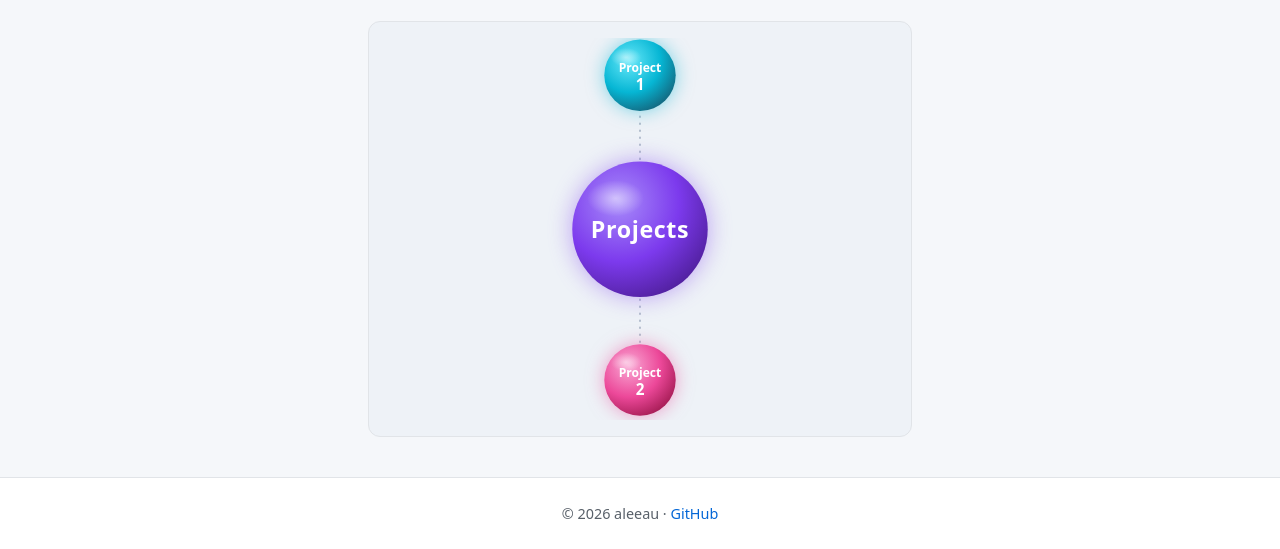
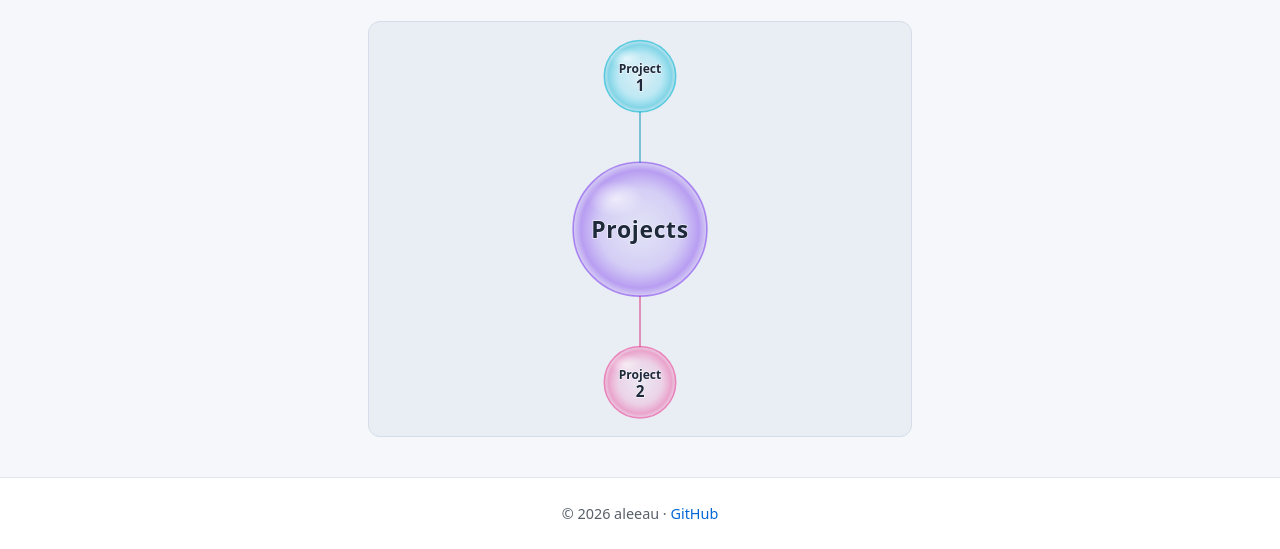
Before and after one commit to aleeau/aleeau.github.io, a plain HTML site: page index.html in a window 1280 px wide. Shown: the part 251-800 px from the top of the page. Drawn offline with Linux system fonts and the light colour scheme.

Commit message:
Make bubbles transparent, animate with SMIL, and make linking lines visible

```diff
--- a/index.html
+++ b/index.html
@@ -18,58 +18,67 @@
       <svg class="bubble-svg" viewBox="0 0 800 600" role="group"
            aria-label="Projects constellation: Project 1 and Project 2 float around a central Projects bubble">
         <defs>
-          <radialGradient id="centerGrad" cx="35%" cy="30%" r="80%">
-            <stop offset="0%" stop-color="#a78bfa" />
-            <stop offset="55%" stop-color="#7c3aed" />
-            <stop offset="100%" stop-color="#4c1d95" />
+          <!-- translucent tinted fills: transparent center, colored hue toward the rim -->
+          <radialGradient id="centerGrad" cx="50%" cy="50%" r="50%">
+            <stop offset="0%" stop-color="#a78bfa" stop-opacity="0.12" />
+            <stop offset="60%" stop-color="#8b5cf6" stop-opacity="0.22" />
+            <stop offset="88%" stop-color="#7c3aed" stop-opacity="0.45" />
+            <stop offset="100%" stop-color="#7c3aed" stop-opacity="0.18" />
           </radialGradient>
-          <radialGradient id="projGrad1" cx="35%" cy="30%" r="80%">
-            <stop offset="0%" stop-color="#67e8f9" />
-            <stop offset="55%" stop-color="#06b6d4" />
-            <stop offset="100%" stop-color="#155e75" />
+          <radialGradient id="projGrad1" cx="50%" cy="50%" r="50%">
+            <stop offset="0%" stop-color="#67e8f9" stop-opacity="0.12" />
+            <stop offset="60%" stop-color="#22d3ee" stop-opacity="0.22" />
+            <stop offset="88%" stop-color="#06b6d4" stop-opacity="0.45" />
+            <stop offset="100%" stop-color="#06b6d4" stop-opacity="0.18" />
           </radialGradient>
-          <radialGradient id="projGrad2" cx="35%" cy="30%" r="80%">
-            <stop offset="0%" stop-color="#f9a8d4" />
-            <stop offset="55%" stop-color="#ec4899" />
-            <stop offset="100%" stop-color="#9d174d" />
+          <radialGradient id="projGrad2" cx="50%" cy="50%" r="50%">
+            <stop offset="0%" stop-color="#f9a8d4" stop-opacity="0.12" />
+            <stop offset="60%" stop-color="#f472b6" stop-opacity="0.22" />
+            <stop offset="88%" stop-color="#ec4899" stop-opacity="0.45" />
+            <stop offset="100%" stop-color="#ec4899" stop-opacity="0.18" />
           </radialGradient>
           <radialGradient id="glossGrad" cx="50%" cy="50%" r="50%">
-            <stop offset="0%" stop-color="#ffffff" stop-opacity="0.5" />
+            <stop offset="0%" stop-color="#ffffff" stop-opacity="0.6" />
             <stop offset="100%" stop-color="#ffffff" stop-opacity="0" />
           </radialGradient>
         </defs>
 
-        <!-- connecting lines (drawn behind the bubbles) -->
-        <line class="link-line" x1="400" y1="300" x2="400" y2="60" />
-        <line class="link-line" x1="400" y1="300" x2="400" y2="540" />
+        <!-- connecting lines (drawn behind the bubbles, rim to rim) -->
+        <line class="link-line link-1" x1="400" y1="195" x2="400" y2="116" />
+        <line class="link-line link-2" x1="400" y1="405" x2="400" y2="484" />
 
-        <!-- central "Projects" bubble -->
-        <g class="center-bubble">
-          <circle cx="400" cy="300" r="105" fill="url(#centerGrad)" />
-          <ellipse cx="362" cy="252" rx="44" ry="28" fill="url(#glossGrad)" />
-          <text class="center-label" x="400" y="300" text-anchor="middle" dominant-baseline="central">Projects</text>
+        <!-- central "Projects" bubble (breathes via SMIL animation) -->
+        <g transform="translate(400, 300)">
+          <g class="center-bubble">
+            <animateTransform attributeName="transform" type="scale" values="1; 1.05; 1" dur="6s" repeatCount="indefinite" />
+            <circle cx="0" cy="0" r="105" fill="url(#centerGrad)" stroke="rgba(124,58,237,0.55)" stroke-width="2.5" />
+            <ellipse cx="-38" cy="-48" rx="44" ry="28" fill="url(#glossGrad)" />
+            <text class="center-label" x="0" y="0" text-anchor="middle" dominant-baseline="central">Projects</text>
+          </g>
         </g>
 
-        <!-- Project 1 -->
+        <!-- Project 1 (floats via SMIL animation) -->
         <a class="bubble-link" href="/project-1/" aria-label="Visit Project 1 site">
           <g class="bubble bubble-1">
-            <circle class="focus-ring" cx="400" cy="60" r="61" fill="none" stroke="#ffffff" stroke-width="3" opacity="0" />
+            <animateTransform attributeName="transform" type="translate" values="0 0; 0 -12; 0 0" dur="5.5s" begin="0.2s" repeatCount="indefinite" />
+            <circle class="focus-ring" cx="400" cy="60" r="62" fill="none" stroke="#1d4ed8" stroke-width="3" opacity="0" />
             <g class="bubble-visual">
-              <circle class="bubble-circle" cx="400" cy="60" r="56" fill="url(#projGrad1)" />
-              <ellipse cx="378" cy="32" rx="24" ry="15" fill="url(#glossGrad)" />
+              <circle class="bubble-circle" cx="400" cy="60" r="56" fill="url(#projGrad1)" stroke="rgba(6,182,212,0.6)" stroke-width="2.5" />
+              <ellipse cx="378" cy="32" rx="26" ry="16" fill="url(#glossGrad)" />
               <text class="bubble-label" x="400" y="48" text-anchor="middle" dominant-baseline="central">Project</text>
               <text class="bubble-label bubble-num" x="400" y="74" text-anchor="middle" dominant-baseline="central">1</text>
             </g>
           </g>
         </a>
 
-        <!-- Project 2 -->
+        <!-- Project 2 (floats via SMIL animation) -->
         <a class="bubble-link" href="/project-2/" aria-label="Visit Project 2 site">
           <g class="bubble bubble-2">
-            <circle class="focus-ring" cx="400" cy="540" r="61" fill="none" stroke="#ffffff" stroke-width="3" opacity="0" />
+            <animateTransform attributeName="transform" type="translate" values="0 0; 0 -12; 0 0" dur="4.8s" begin="1.1s" repeatCount="indefinite" />
+            <circle class="focus-ring" cx="400" cy="540" r="62" fill="none" stroke="#1d4ed8" stroke-width="3" opacity="0" />
             <g class="bubble-visual">
-              <circle class="bubble-circle" cx="400" cy="540" r="56" fill="url(#projGrad2)" />
-              <ellipse cx="378" cy="512" rx="24" ry="15" fill="url(#glossGrad)" />
+              <circle class="bubble-circle" cx="400" cy="540" r="56" fill="url(#projGrad2)" stroke="rgba(236,72,153,0.6)" stroke-width="2.5" />
+              <ellipse cx="378" cy="512" rx="26" ry="16" fill="url(#glossGrad)" />
               <text class="bubble-label" x="400" y="528" text-anchor="middle" dominant-baseline="central">Project</text>
               <text class="bubble-label bubble-num" x="400" y="554" text-anchor="middle" dominant-baseline="central">2</text>
             </g>
--- a/style.css
+++ b/style.css
@@ -48,8 +48,8 @@ body {
 
 /* Bubble constellation scene */
 .bubble-scene {
-  background: #eef2f7;
-  border: 1px solid #e1e4e8;
+  background: #e9eef5;
+  border: 1px solid #d5dde8;
   border-radius: 12px;
   padding: 1rem;
   max-width: 34rem;
@@ -62,43 +62,31 @@ body {
   display: block;
 }
 
+/* connecting lines — solid and clearly visible, tinted per bubble */
 .link-line {
-  stroke: #94a3b8;
   stroke-width: 3;
-  stroke-dasharray: 1 10;
   stroke-linecap: round;
-  opacity: 0.7;
 }
 
-.center-bubble {
-  transform-box: fill-box;
-  transform-origin: center;
-  animation: breathe 6s ease-in-out infinite;
-  filter: drop-shadow(0 0 18px rgba(124, 58, 237, 0.45));
+.link-1 {
+  stroke: #0891b2;
+  stroke-opacity: 0.5;
+}
+
+.link-2 {
+  stroke: #db2777;
+  stroke-opacity: 0.5;
 }
 
 .center-label {
   font-size: 36px;
   font-weight: 700;
   letter-spacing: 1px;
-  fill: #ffffff;
+  fill: #1e293b;
   font-family: inherit;
-}
-
-.bubble {
-  animation: floaty 5s ease-in-out infinite;
-}
-
-.bubble-1 {
-  animation-duration: 5.5s;
-  animation-delay: 0.2s;
-  filter: drop-shadow(0 0 14px rgba(6, 182, 212, 0.5));
-}
-
-.bubble-2 {
-  animation-duration: 4.8s;
-  animation-delay: 1.1s;
-  filter: drop-shadow(0 0 14px rgba(236, 72, 153, 0.5));
+  paint-order: stroke;
+  stroke: rgba(255, 255, 255, 0.75);
+  stroke-width: 2px;
 }
 
 .bubble-link {
@@ -121,36 +109,22 @@ body {
 
 .bubble-link:hover .bubble-visual {
   transform: scale(1.12);
-  filter: brightness(1.15);
+  filter: drop-shadow(0 0 10px rgba(255, 255, 255, 0.8));
 }
 
 .bubble-label {
   font-size: 19px;
   font-weight: 600;
-  fill: #ffffff;
+  fill: #1e293b;
   font-family: inherit;
+  paint-order: stroke;
+  stroke: rgba(255, 255, 255, 0.75);
+  stroke-width: 2px;
 }
 
 .bubble-num {
   font-size: 24px;
   font-weight: 700;
-}
-
-@keyframes floaty {
-  0%, 100% { transform: translateY(0); }
-  50% { transform: translateY(-12px); }
-}
-
-@keyframes breathe {
-  0%, 100% { transform: scale(1); }
-  50% { transform: scale(1.05); }
-}
-
-@media (prefers-reduced-motion: reduce) {
-  .bubble,
-  .center-bubble {
-    animation: none;
-  }
 }
 
 .site-footer {
```
